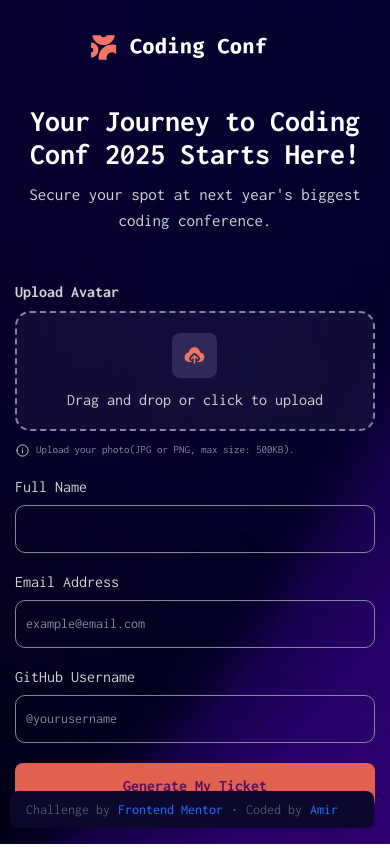
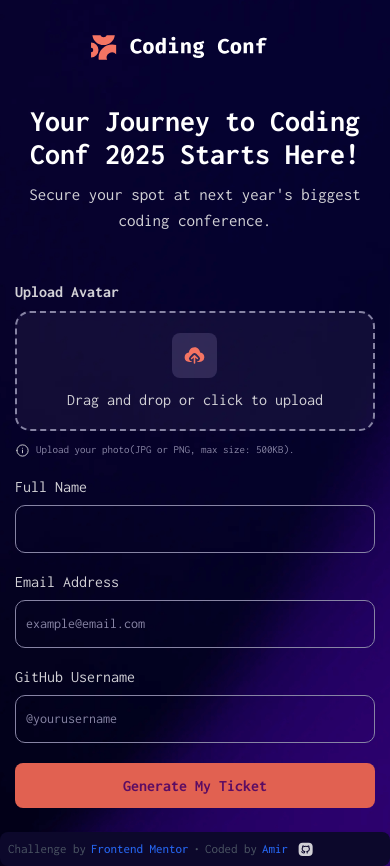
Before and after one commit to AmirVers/ticket-generator, a plain HTML site: page index.html in a window 390 px wide. Before the commit the page ends 844 px from the top, so only its background shows below. Drawn offline with Linux system fonts and the light colour scheme.

Commit message:
Did some adaptive

```diff
--- a/index.html
+++ b/index.html
@@ -107,9 +107,9 @@
 							rel="noopener noreferrer"
 						>
 							Amir
-							<Github
-								class="github-icon"
-							/>
+							<img src="/assets/images/icon-github.svg" alt="git"
+							class="github-icon"
+						/>
 						</a>
 					</div>
 				</footer>
--- a/style.css
+++ b/style.css
@@ -386,6 +386,7 @@
 	display: flex;
 	align-items: center;
 	gap: 0.5rem;
+	flex-wrap: wrap;
 }
 
 .footer-link {
@@ -410,12 +411,43 @@
 }
 
 .github-icon {
-	width: 1rem;
-	height: 1rem;
+	margin-left: 5px;
+	width: 18px;
 	transition: transform 0.2s ease-in-out;
 }
 
 .footer-author:hover .github-icon {
 	transform: scale(1.1);
 }
-/* Mobile */
+@media screen and (max-width: 1024px) {
+	.footer {
+		margin-top: 24px;
+		position: absolute;
+		bottom: 0;
+		right: 0;
+		width: 100%;
+		text-align: center;
+		padding: 10px 15px;
+		font-size: 14px;
+	}
+	.footer-content {
+		flex-direction: row;
+		align-items: center;
+		gap: 5px;
+	}
+}
+
+@media screen and (max-width: 600px) {
+	.footer {
+		padding: 8px 12px;
+		font-size: 14px;
+	}
+}
+
+@media screen and (max-width: 400px) {
+	.footer {
+		position: relative;
+		padding: 7px 8px;
+		font-size: 13px;
+	}
+}
```
